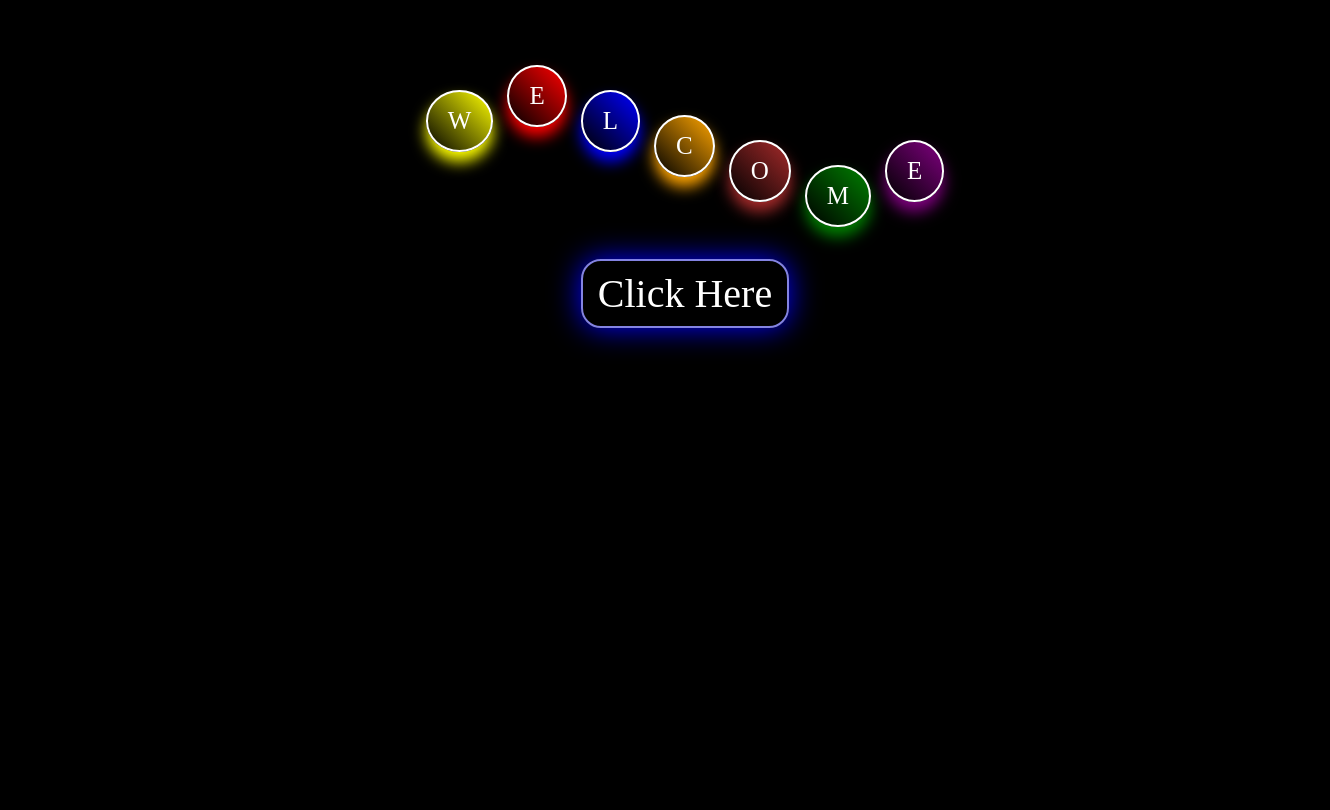
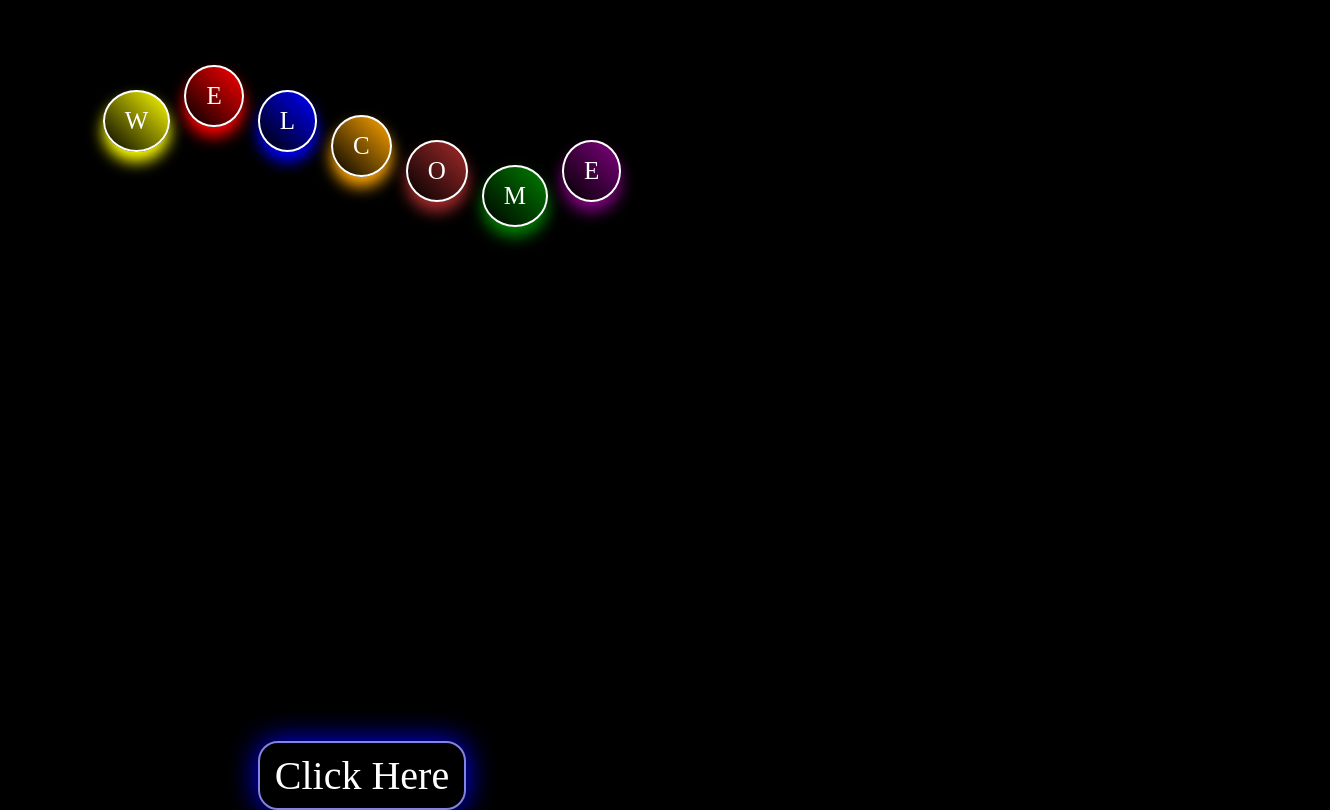
Before and after one commit to pallepraveen/Enter, a plain HTML site: page index.html in a window 1280 px wide. Shown: the whole page, 1330 px wide, since content can reach past the window. Drawn offline with Linux system fonts and the light colour scheme.

Commit message:
Update index.html
ok

```diff
--- a/index.html
+++ b/index.html
@@ -8,8 +8,8 @@
         body{
             background-color: black;
             text-align: center;
-            width: 100%;
-            height: 100%;
+            width: 634px;
+            height: 554px;
             margin: 50px;
         }
         div{
```
